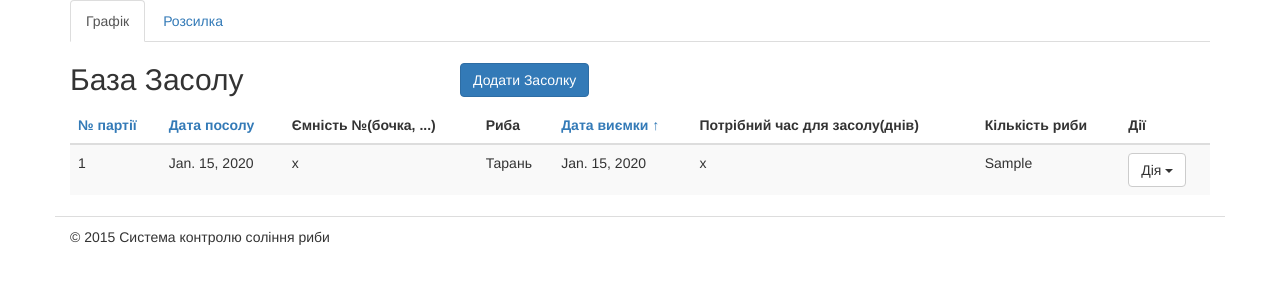
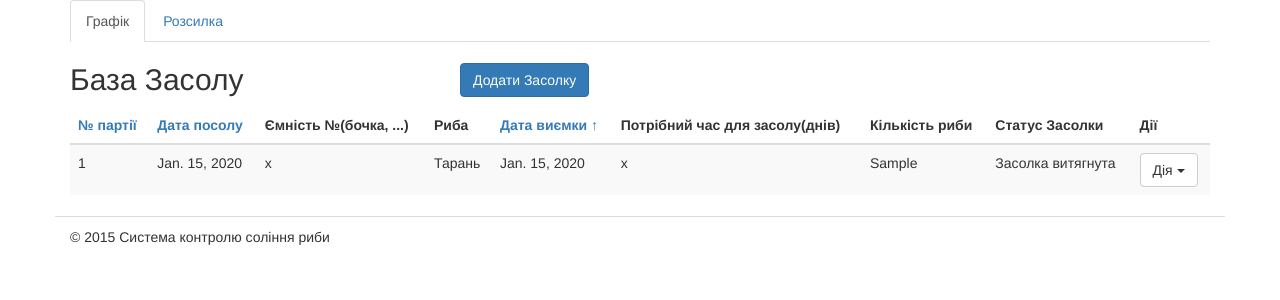
Before and after one commit to grydinywka/scheduleSalting, a Django app: page / in a window 1280 px wide. Shown: the part 70-370 px from the top of the page. Run offline with Django 3.2, Linux system fonts and the light colour scheme; tables that the repository leaves empty hold one stand-in row (values such as "Sample post"); some libraries are stand-ins or nearby versions.

Commit message:
add status column to salting template

```diff
--- a/schedule/templates/schedule/salting.html
+++ b/schedule/templates/schedule/salting.html
@@ -49,6 +49,7 @@
 			</th>
 			<th>Потрібний час для засолу(днів)</th>
 			<th>Кількість риби</th>
+			<th>Статус Засолки</th>
             <th>Дії</th>
         </tr>
     </thead>
@@ -63,6 +64,7 @@
             <td>{{ salting.date_removing }}</td>
 			<td>{{ salting.required_salting }}</td>
 			<td>{{ salting.weight }}</td>
+			<td>{% if salting.status %}Засолка триває{% else %}Засолка витягнута{% endif %}</td>
             <td>
 				<div class="dropdown">
 					<button class="btn btn-default dropdown-toggle"
```
Also changed, not shown: schedule/templates/schedule/salting_change_status.html (added).
